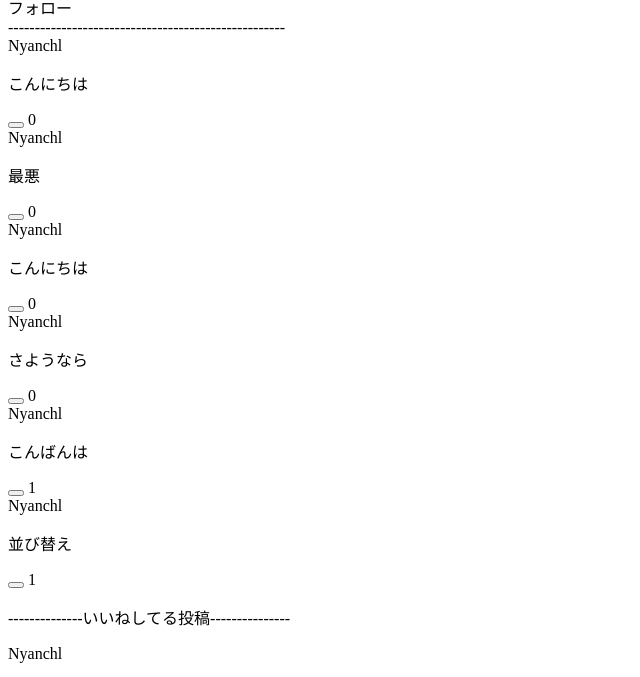
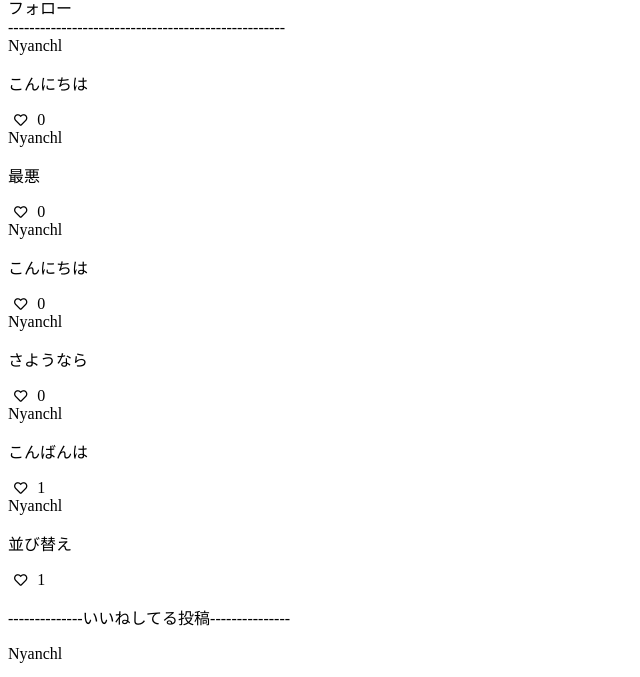
Before and after one commit to nyanchl/SNS_new, a Django app: page /profile/nyanchl/ in a window 1280 px wide. Shown: the part 139-816 px from the top of the page, without its empty margins (0-640 px from the left). Run offline with Django 4.2, Linux system fonts and the light colour scheme; a user stored in the database is signed in; data comes from the database, SQL or seed files in the repository; both versions use the stored data as it was after the commit; parts of the project's set-up code (start-up, migrations or seed data) failed here and were passed over.

Commit message:
ハートマーク

```diff
--- a/sns/templates/profile.html
+++ b/sns/templates/profile.html
@@ -1,5 +1,7 @@
 {% load static %}
 <link rel="stylesheet" type="text/css" href="{% static '/css/base.css' %}">
+<!-- Font Awesome -->
+<link href="https://cdnjs.cloudflare.com/ajax/libs/font-awesome/5.15.1/css/all.min.css" rel="stylesheet" />
 {% block content %}
     <div class="profile-username">
         <h1>{{user.username}}</h1>
@@ -28,12 +30,12 @@
     <a href="{% url 'profile' text.user.name %}">{{ text.user.username }}</a>
     <p>{{text}}</p>
     {% if text.is_user_liked_for_post %}
-      <button type="button" class="ajax-like-for-post" data-pk="{{ text.pk }}" id="ajax-like-for-post">
+      <button type="button" class="ajax-like-for-post" data-pk="{{ text.pk }}" id="ajax-like-for-post" style="border:none;background:none">
         <i class="fas fa-heart text-danger" id="like-for-post-icon-{{text.pk}}"></i>
       </button>
       {% else %}
-      <button type="button" class="ajax-like-for-post" data-pk="{{ text.pk }}" id="ajax-like-for-post">
-        <i class="far fa-heart text-danger" id="like-for-post-iconc"></i>
+      <button type="button" class="ajax-like-for-post" data-pk="{{ text.pk }}" id="ajax-like-for-post" style="border:none;background:none">
+        <i class="far fa-heart text-danger" id="like-for-post-icon-{{text.pk}}"></i>
       </button>
       {% endif %}
       <span id="like-for-post-count-{{text.pk}}">{{ text.like }}</span>
```
Also changed, not shown: sns/db.sqlite3.
